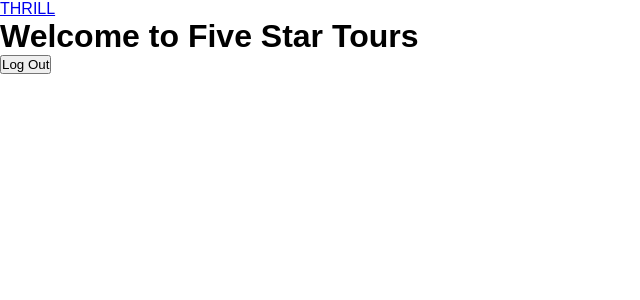
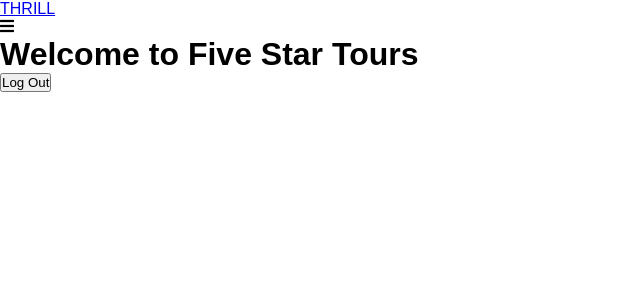
Before and after one commit to rvt-tex/thrill-frontend, a React (Create React App) app: page / in a window 1280 px wide. Shown: the top 300 px of the page, without its empty margins (0-640 px from the left). Built offline with nearby package versions, Linux system fonts and the light colour scheme.

Commit message:
added font awesome to index.html, added menu icon in navbar

```diff
--- a/public/index.html
+++ b/public/index.html
@@ -10,6 +10,14 @@
       content="Web site created using create-react-app"
     />
     <link rel="apple-touch-icon" href="%PUBLIC_URL%/logo192.png" />
+
+    <script src="https://kit.fontawesome.com/c1a4646d6f.js" crossorigin="anonymous"></script>
+    <link
+      rel="stylesheet"
+      href="https://use.fontawesome.com/releases/v5.13.1/css/all.css"
+      integrity="sha384-xxzQGERXS00kBmZW/6qxqJPyxW3UR0BPsL4c8ILaIWXva5kFi7TxkIIaMiKtqV1Q"
+      crossorigin="anonymous"
+    />
     <!--
       manifest.json provides metadata used when your web app is installed on a
       user's mobile device or desktop. See https://developers.google.com/web/fundamentals/web-app-manifest/
--- a/src/components/Navbar.js
+++ b/src/components/Navbar.js
@@ -18,6 +18,9 @@ function Navbar() {
                 <Link to='/' className='navbar-logo' onClick={closeMobileMenu}>
                     THRILL
                 </Link>
+                <div className='menu-icon' onClick={handleClick}>
+                    <i className={click ? 'fas fa-times' : 'fas fa-bars'} />
+                </div>
                 </div>
             </nav>
         </>
```
